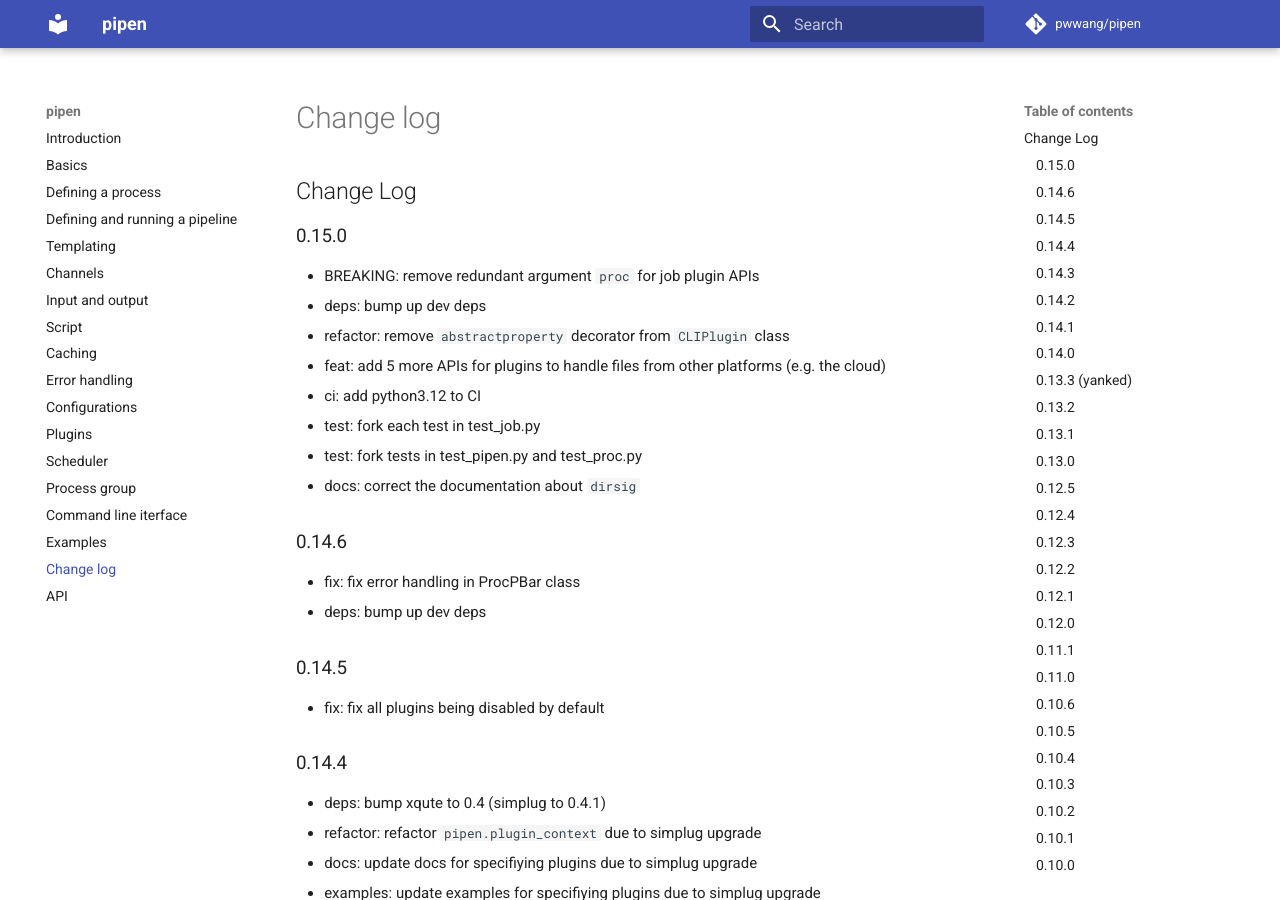
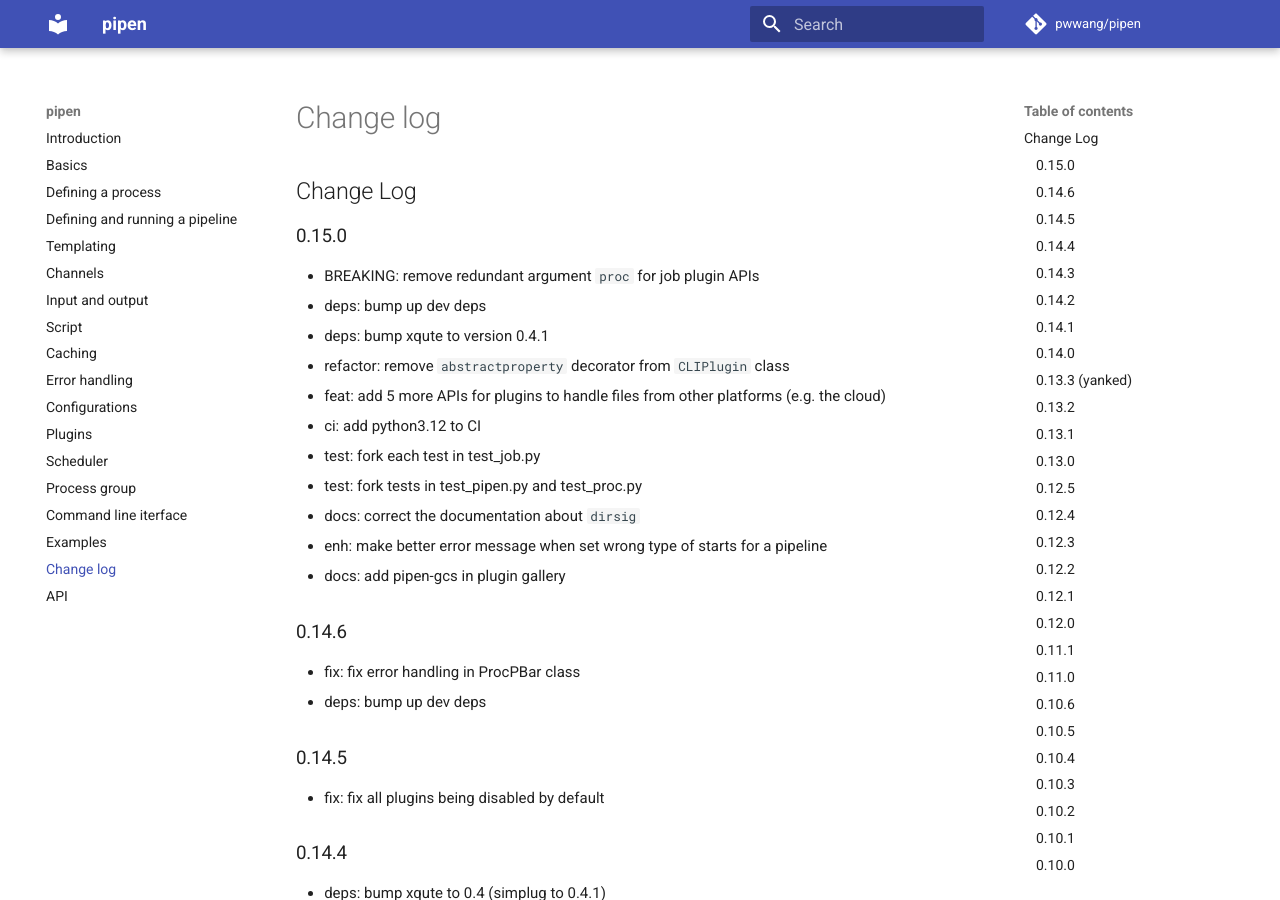
Before and after one commit to pwwang/pipen, an MkDocs documentation site: the page built from docs/CHANGELOG.md, in a window 1280 px wide and 900 px high. Built offline with MkDocs 1.6.1 and Material for MkDocs 9.7.7, drawn with Linux system fonts in a browser that asks for light colours; comment, search, counter and statistics services are not loaded.

Commit message:
docs: update CHANGLOG.md

```diff
--- a/docs/CHANGELOG.md
+++ b/docs/CHANGELOG.md
@@ -4,12 +4,15 @@
 
 - BREAKING: remove redundant argument `proc` for job plugin APIs
 - deps: bump up dev deps
+- deps: bump xqute to version 0.4.1
 - refactor: remove `abstractproperty` decorator from `CLIPlugin` class
 - feat: add 5 more APIs for plugins to handle files from other platforms (e.g. the cloud)
 - ci: add python3.12 to CI
 - test: fork each test in test_job.py
 - test: fork tests in test_pipen.py and test_proc.py
 - docs: correct the documentation about `dirsig`
+- enh: make better error message when set wrong type of starts for a pipeline
+- docs: add pipen-gcs in plugin gallery
 
 ## 0.14.6
 
```
